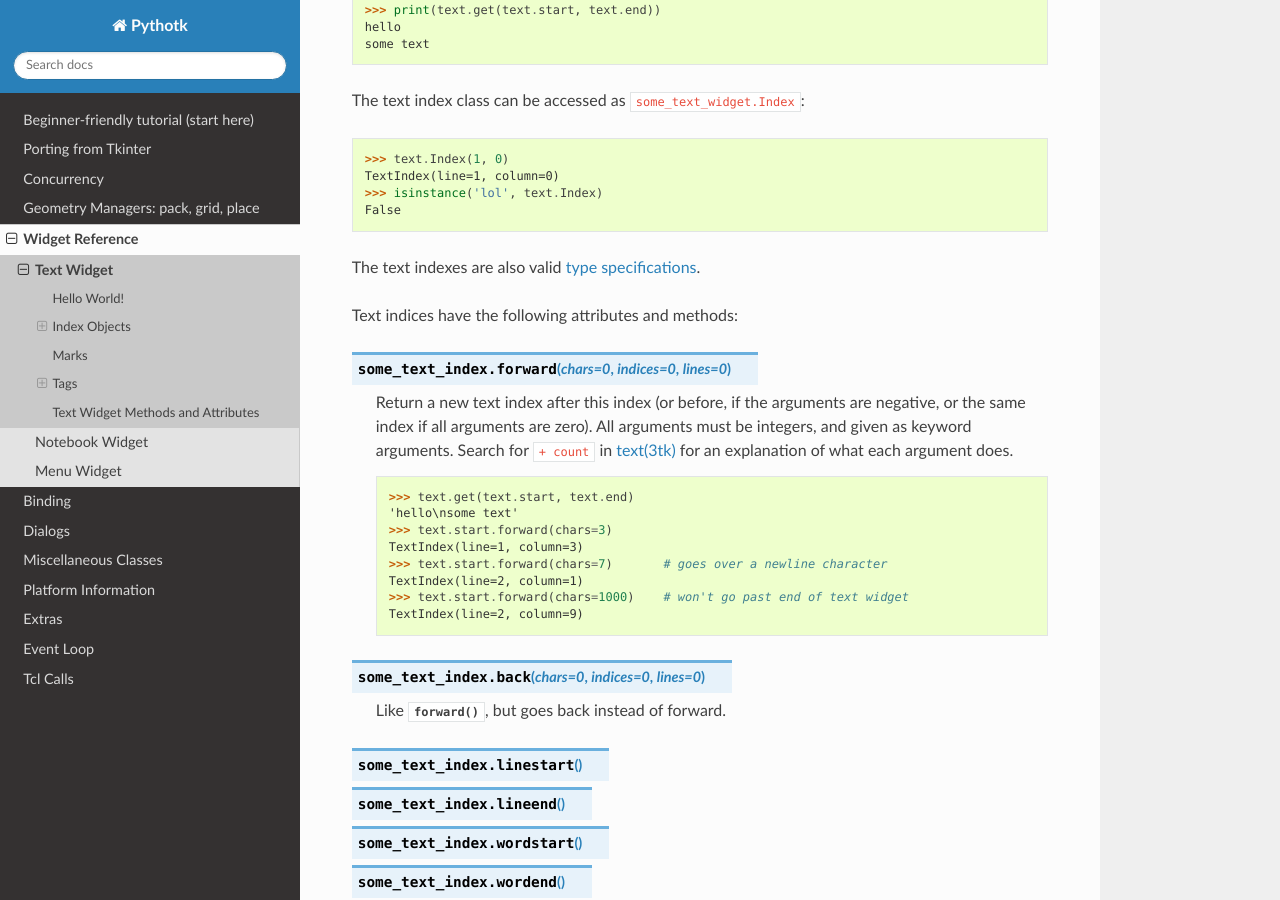
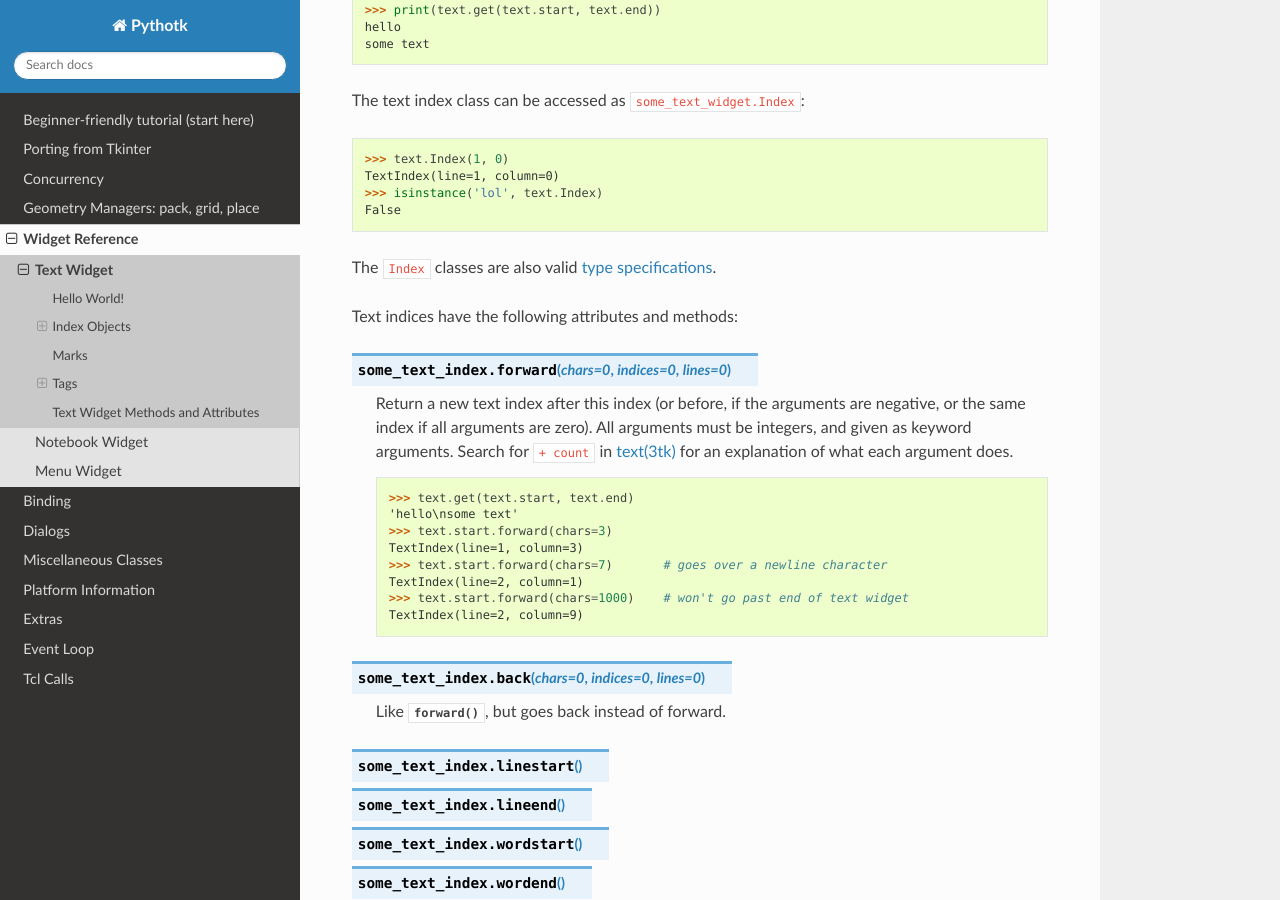
Before and after one commit to Akuli/teek, a Sphinx documentation site: the page built from docs/textwidget.rst, in a window 1280 px wide and 900 px high, scrolled down 2176 px. Built offline with Sphinx 7.4.7 and the Read the Docs theme 2.0.0, drawn with Linux system fonts in a browser that asks for light colours.

Commit message:
try to write it better

```diff
--- a/docs/textwidget.rst
+++ b/docs/textwidget.rst
@@ -122,7 +122,7 @@ TextIndex(line=1, column=0)
 >>> isinstance('lol', text.Index)
 False
 
-The text indexes are also valid :ref:`type specifications <type-spec>`.
+The ``Index`` classes are also valid :ref:`type specifications <type-spec>`.
 
 Text indices have the following attributes and methods:
 
```
